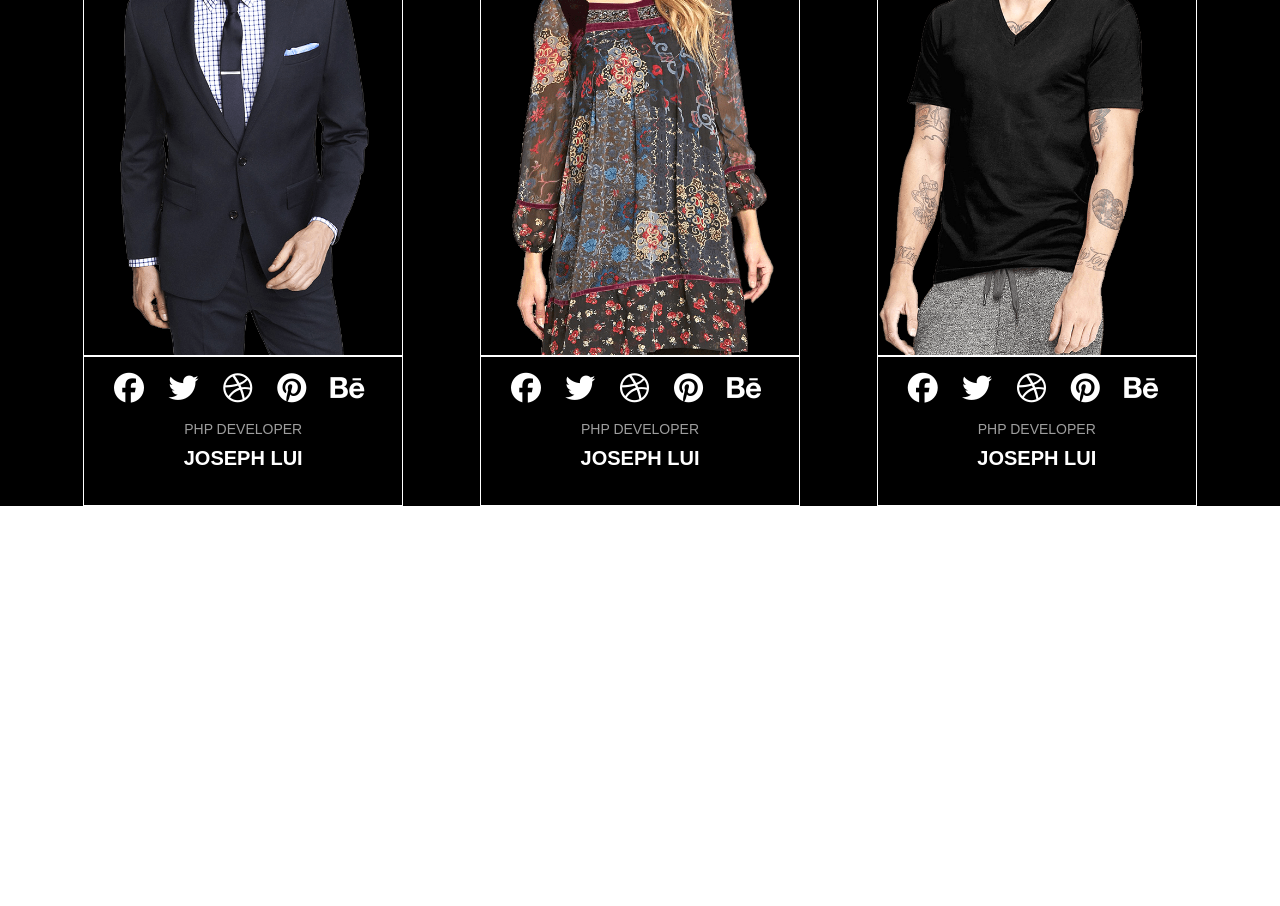
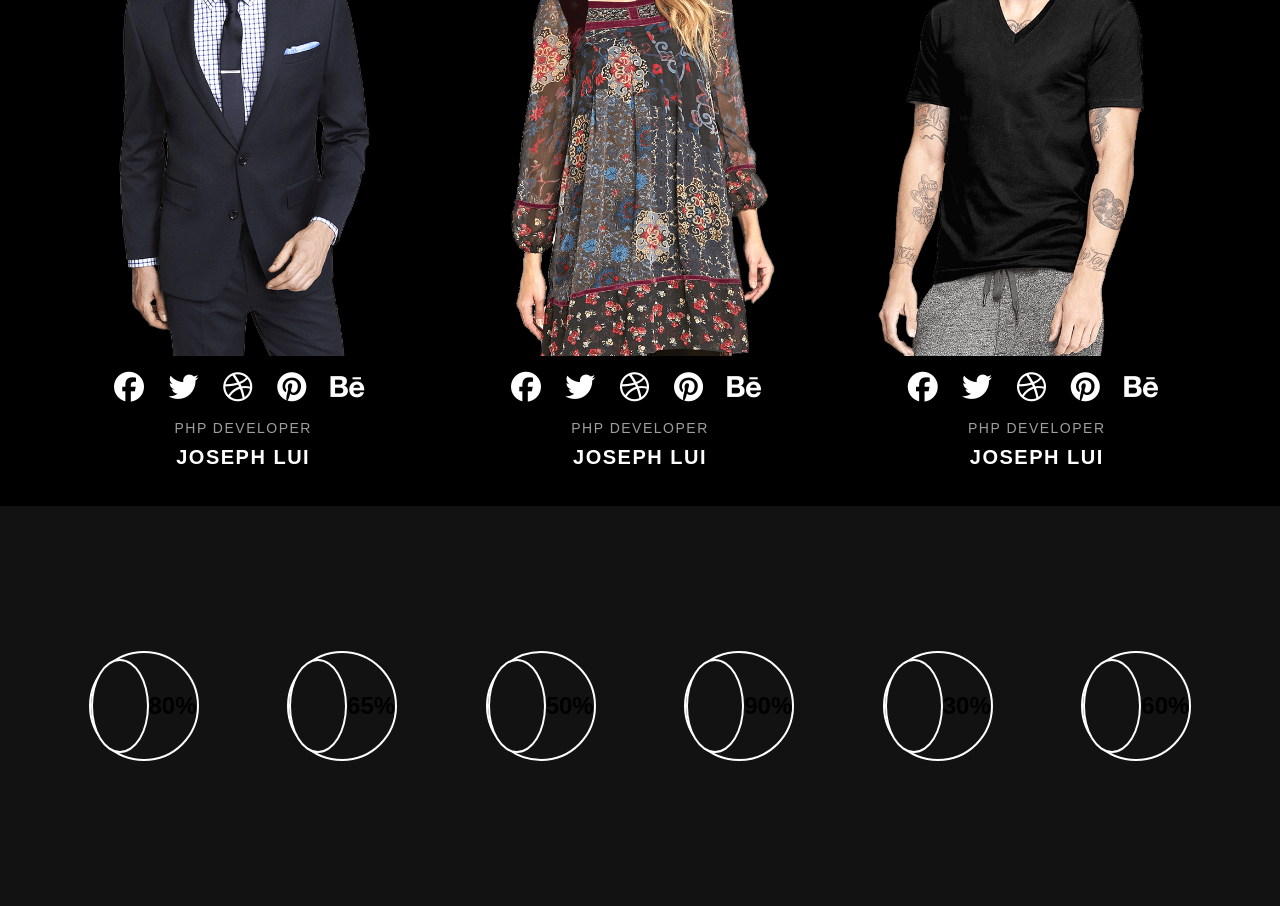
Before and after one commit to aramiiian/Jobado, a plain HTML site: page index.html in a window 1280 px wide. Shown: the part 4758-5664 px from the top of the page. Before the commit the page ends 5264 px from the top, so only its background shows below. Drawn offline with Linux system fonts and the light colour scheme.

Commit message:
add new sec

```diff
--- a/index.html
+++ b/index.html
@@ -206,6 +206,27 @@
             </div>
         </div>
     </section>
+    <section class="teamsect2">
+        <div class="cirle1 circle">
+            <h2>80%</h2>
+        </div>
+        <div class="cirle2 circle">
+            <h2>65%</h2>
+        </div>
+        <div class="cirle3 circle">
+            <h2>50%</h2>
+        </div>
+        <div class="cirle4 circle">
+            <h2>90%</h2>
+        </div>
+        <div class="cirle5 circle">
+            <h2>30%</h2>
+        </div>
+        <div class="cirle6 circle">
+            <h2>60%</h2>
+        </div>
+
+    </section>
 </body>
 
 </html>
--- a/style.css
+++ b/style.css
@@ -445,19 +445,16 @@ header .logo {
     width: 25%;
     height: 600px;
     background: url(images/teamimg1.png) no-repeat bottom / 120%;
-    border: 1px solid #fff;
 }
 .team .team-img .tm2 {
     width: 25%;
     height: 600px;
     background: url(images/teamimg2.png) no-repeat bottom / 120%;
-    border: 1px solid #fff;
 }
 .team .team-img .tm3 {
     width: 25%;
     height: 600px;
     background: url(images/teamimg3.png) no-repeat bottom / 120%;
-    border: 1px solid #fff;
 }
 .team .teamName {
     display: flex;
@@ -468,7 +465,6 @@ header .logo {
 .team .teamName .name1 {
     width: 25%;
     height: 150px;
-    border: 1px solid #fff;
     text-align: center;
     padding-top: 15px;
 
@@ -477,12 +473,18 @@ header .logo {
     color: #9e9e9e;
     font-size: 14px;
     padding-top: 15px;
+    letter-spacing: 1.5px;
+
 }
 .team .teamName .name1 h4 {
     color: #fff;
     font-size: 20px;
     padding-top: 10px;
-
+    letter-spacing: 1.5px;
+    transition: 0.3s;
+}
+.team .teamName .name1 h4:hover {
+    color: #ffc107;
 }
 .team .teamName .name1 span {
     color: #fff;
@@ -494,7 +496,6 @@ header .logo {
 .team .teamName .name2 {
     width: 25%;
     height: 150px;
-    border: 1px solid #fff;
     text-align: center;
     padding-top: 15px;
 
@@ -503,13 +504,19 @@ header .logo {
     color: #9e9e9e;
     font-size: 14px;
     padding-top: 15px;
+    letter-spacing: 1.5px;
+
 
 }
 .team .teamName .name2 h4 {
     color: #fff;
     font-size: 20px;
     padding-top: 10px;
-
+    letter-spacing: 1.5px;
+    transition: 0.3s;
+}
+.team .teamName .name2 h4:hover {
+    color: #ffc107;
 }
 .team .teamName .name2 span {
     color: #fff;
@@ -519,7 +526,6 @@ header .logo {
 .team .teamName .name3 {
     width: 25%;
     height: 150px;
-    border: 1px solid #fff;
     text-align: center;
     padding-top: 15px;
 
@@ -528,16 +534,48 @@ header .logo {
     color: #9e9e9e;
     font-size: 14px;
     padding-top: 15px;
+    letter-spacing: 1.5px;
 
 }
 .team .teamName .name3 h4 {
     color: #fff;
     font-size: 20px;
     padding-top: 10px;
-
+    letter-spacing: 1.5px;
+    transition: 0.3s;
+}
+.team .teamName .name3 h4:hover {
+    color: #ffc107;
 }
 .team .teamName .name3 span {
     color: #fff;
     font-size: 30px;
     letter-spacing: 8px;
 }
+.teamsect2{
+    width: 100%;
+    height: 50vh;
+    background: #121212;
+    display: flex;
+    justify-content: space-evenly;
+    align-items: center;
+    flex-wrap: wrap;
+
+}
+.teamsect2 .circle {
+    width: 110px;
+    height: 110px;
+    border: 2px solid #fff;
+    border-radius: 50%;
+    display: flex;
+    justify-content: center;
+    align-items: center;
+}
+.teamsect2 .circle::before {
+    content: "";
+    width: 90px;
+    height: 90px;
+    border: 2px solid #fff;
+    border-radius: 50%;
+    background: #121212;
+}
```
